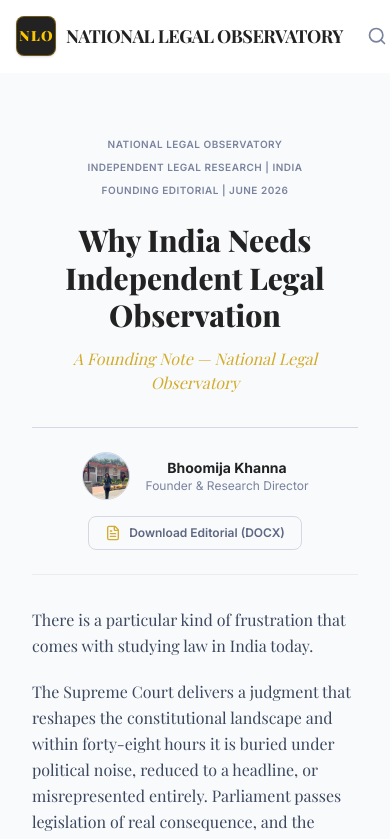
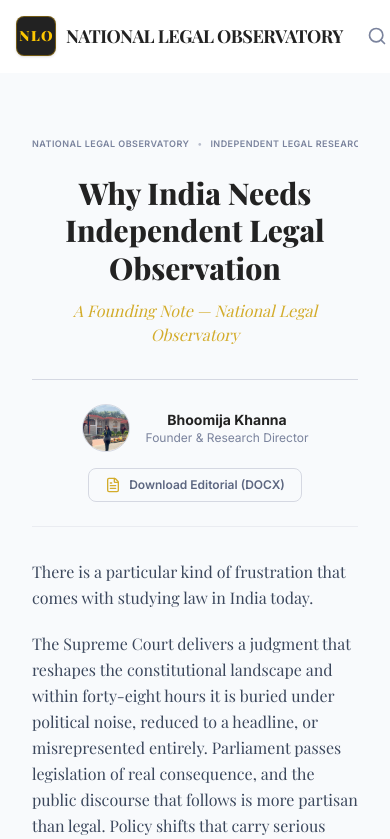
Before and after one commit to Utkarsh-Mani-Tripathi-GIT/legal-observatory, a Next.js app: page /about in a window 390 px wide. Shown: the top 839 px of the page. Built offline with nearby package versions, Linux system fonts and the light colour scheme; a web font is replaced by a local one.

Commit message:
Force about page metadata banner onto a single line

```diff
--- a/src/app/about/page.tsx
+++ b/src/app/about/page.tsx
@@ -13,12 +13,12 @@
 
       {/* Editorial Header */}
       <header className="border-b border-slate-200 dark:border-slate-800 pb-8 text-center sm:text-left">
-        <div className="flex flex-wrap items-center justify-center sm:justify-start gap-x-3 sm:gap-x-4 gap-y-2 text-[10px] sm:text-xs font-semibold uppercase tracking-wider text-slate-500 dark:text-slate-400 mb-6">
-          <span className="whitespace-nowrap">NATIONAL LEGAL OBSERVATORY</span>
-          <span className="hidden sm:inline text-slate-300 dark:text-slate-700">&bull;</span>
-          <span className="whitespace-nowrap">Independent Legal Research | India</span>
-          <span className="hidden sm:inline text-slate-300 dark:text-slate-700">&bull;</span>
-          <span className="whitespace-nowrap">Founding Editorial | June 2026</span>
+        <div className="flex items-center gap-x-2 sm:gap-x-4 text-[9px] sm:text-xs font-semibold uppercase tracking-wider text-slate-500 dark:text-slate-400 mb-6 whitespace-nowrap overflow-x-auto [&::-webkit-scrollbar]:hidden [-ms-overflow-style:none] [scrollbar-width:none]">
+          <span>NATIONAL LEGAL OBSERVATORY</span>
+          <span className="text-slate-300 dark:text-slate-700">&bull;</span>
+          <span>Independent Legal Research | India</span>
+          <span className="text-slate-300 dark:text-slate-700">&bull;</span>
+          <span>Founding Editorial | June 2026</span>
         </div>
 
         <h1 className="font-serif text-3xl sm:text-4xl lg:text-5xl font-extrabold text-slate-900 dark:text-white leading-tight">
```
